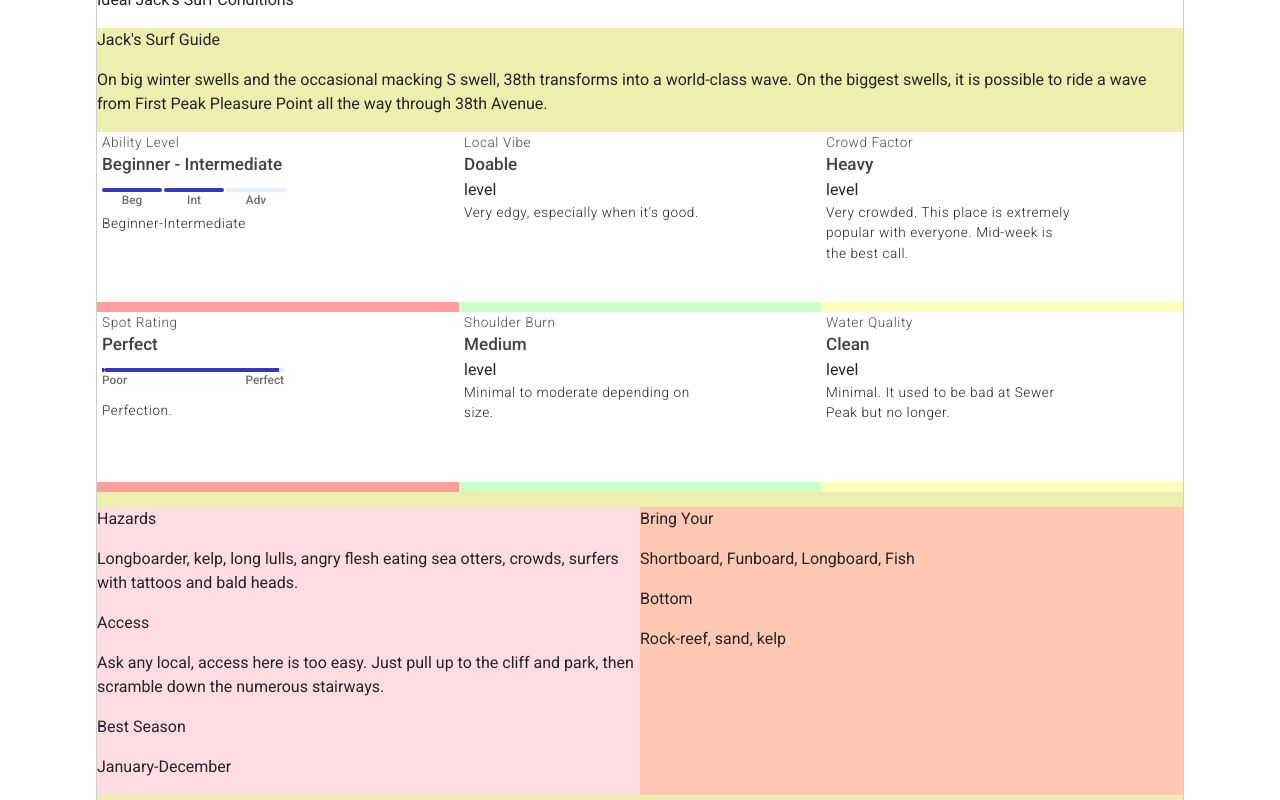
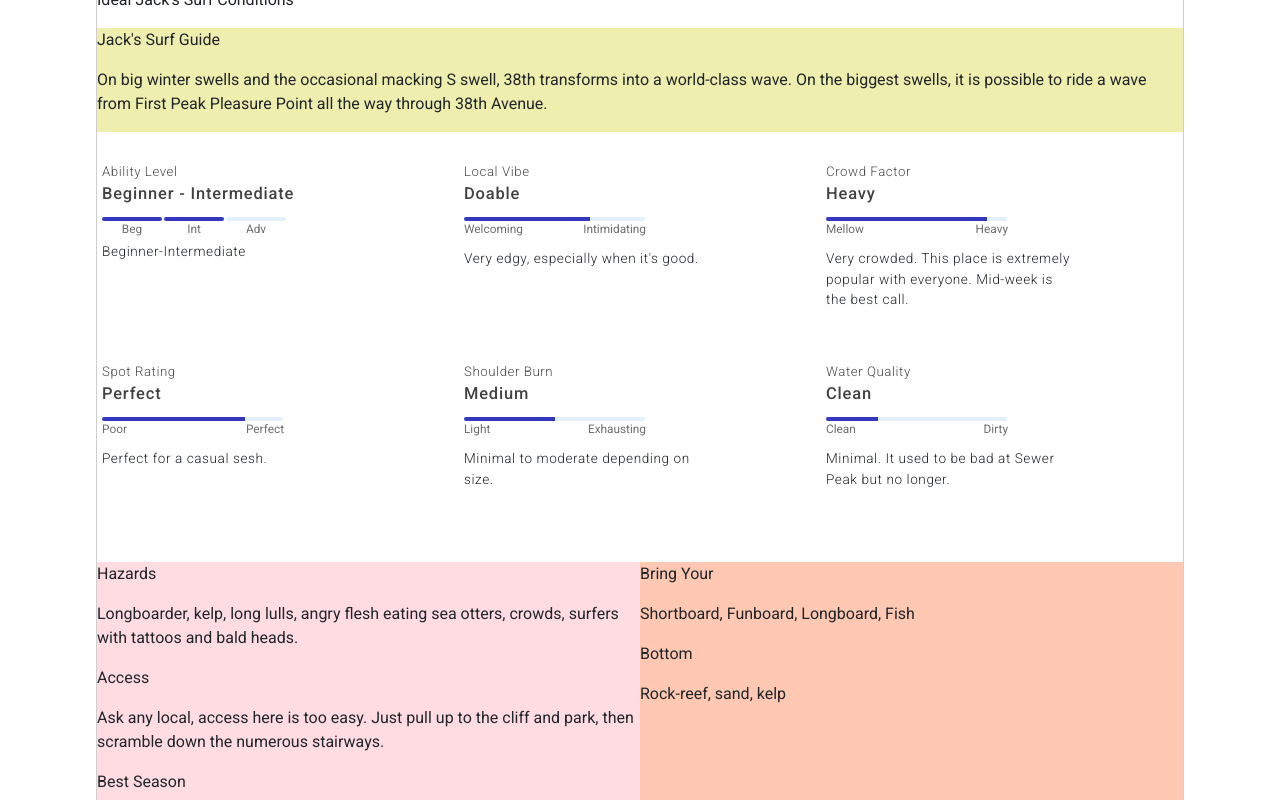
Before and after one commit to AaronoKwok/foam-patrol2, a React (Create React App) app: page /#/surfForecasts/jacks in a window 1280 px wide. Shown: the part 620-1420 px from the top of the page. Built offline with nearby package versions, Linux system fonts and the light colour scheme.

Commit message:
touch up on guide

```diff
--- a/public/index.css
+++ b/public/index.css
@@ -634,7 +634,7 @@ nav {
 
 .fcGuide {
   margin-top: 15px;
-  height: 800px;
+  height: 1000px;
   width: 100%;
   background-color: rgb(238, 238, 175);
 }
@@ -643,17 +643,17 @@ nav {
   display: grid;
   grid-template-columns: repeat(3, 1fr);
   background-color: white;
+  padding-top: 30px;
 }
 
 .guideContainer {
   background-color: white;
   padding-left: 5px;
-  height: 170px;
-  margin-bottom: 10px;
+  height: 200px;
 }
 
 .guideName {
-  font-size: .85em;
+  font-size: .83em;
   font-weight: 300;
   color: rgb(75, 75, 75);
   margin: 0px;
@@ -661,9 +661,10 @@ nav {
 }
 
 .guideTitle {
-  font-size: 1.07em;
+  font-size: 1.03em;
   font-weight: 500;
   margin: 0px;
+  letter-spacing: .05em;
   color: rgb(66, 66, 66)
 }
 
@@ -722,13 +723,9 @@ nav {
 .barDesText {
   margin: 0px;
   font-size: .74em;
-  font-weight: 500;
+  font-weight: 400;
   color: rgb(110, 110, 110);
 }
-
-
-
-
 
 .abilityLevel {
   display: flex;
@@ -758,7 +755,7 @@ nav {
   display: flex;
   justify-content: center;
   font-size: .74em;
-  font-weight: 500;
+  font-weight: 400;
   color: rgb(110, 110, 110);
   margin: 0px;
 }
@@ -788,7 +785,6 @@ nav {
 .addiPoints {
   display: grid;
   grid-template-columns: repeat(2, 1fr);
-  margin-top: 15px;
   background-color: white;
 }
 
@@ -801,41 +797,6 @@ nav {
   height: 100%;
   background-color: rgb(255, 200, 179);
 }
-
-
-
-
-
-
-
-
-
-
-
-
-
-
-
-
-
-
-
-
-
-
-
-
-
-
-
-
-
-
-
-
-
-
-
 
 
 
--- a/src/Data/locationData.json
+++ b/src/Data/locationData.json
@@ -100,7 +100,7 @@
                                                 "spotRating": {
                                                     "title": "Perfect",
                                                     "level": 80,
-                                                    "description": "Perfection."
+                                                    "description": "Perfect for a casual sesh."
                                                 },
                                                 "shoulderBurn": {
                                                     "title": "Medium",
--- a/src/pages/SurfForecasts.js
+++ b/src/pages/SurfForecasts.js
@@ -10,11 +10,15 @@ import astData from "../Data/astData.json"
 
 function SurfForecasts({loc}) {
 
+    const localVibe = loc.guide.localVibe.level
+    const crowdFactor = loc.guide.crowdFactor.level
+    const spotRating = loc.guide.spotRating.level
+    const shoulderBurn = loc.guide.shoulderBurn.level
+    const waterQuality = loc.guide.waterQuality.level
+
     //const {testVar} = useContext(Context)//useContext hook takes the context object from Context.js and provides its data
     const [lookUpLoc, setLookUpLoc] = useState("")
     const [forecastID, setForecastID] = useState("")
-
-    const [change, setChange] = useState(true)
 
     /* ability level */
 
@@ -29,53 +33,29 @@ function SurfForecasts({loc}) {
 
     /* percent bar */
 
-    /* function isFilled(amount) {
+    function isFilled(amount) {
+        const arr = []
         for(let i = 1; i < 101; i++) {
-            if(i === 1) {
-                return <div className="percentBarFirst"></div> //first 4px-width
-            } else if(i < amount || i < 99) {
-                return <div className="percentBarBlue"></div> //blue
-            } else if(i === 100) {
+            arr.push(i)
+        }
+        return arr.map(barSection => {
+            if(barSection === 1) {
+                return <div key={barSection} className="percentBarFirst"></div>
+            } else if(barSection < amount + 1 && barSection !== 100) {
+                return <div key={barSection} className="percentBarBlue"></div>
+            } else if(barSection === 100) {
                 if(amount === 100) {
-                    return <div className="percentBarLastBlue"></div>
+                    return <div key={barSection} className="percentBarLastBlue"></div>
                 } else {
-                    return <div className="percentBarLastGray"></div> //last 4px-width
+                    return <div key={barSection} className="percentBarLastGray"></div>
                 }
             } else {
-                return <div className="percentBarGray"></div> //gray
-            }
-        }
-    } */
-
-    function isFilled(amount) {
-        const arr = []
-        for(let i = 0; i < 101; i++) {
-            arr.push(i)
-        }
-        return arr.map(barPart => {
-            if(barPart === 1) {
-                return <div className="percentBarFirst"></div> //first 4px-width
-            } else if(barPart < amount || barPart < 99) {
-                return <div className="percentBarBlue"></div> //blue
-            } else if(barPart === 100) {
-                if(amount === 100) {
-                    return <div className="percentBarLastBlue"></div>
-                } else {
-                    return <div className="percentBarLastGray"></div> //last 4px-width
-                }
-            } else {
-                return <div className="percentBarGray"></div> //gray
+                return <div key={barSection} className="percentBarGray"></div>
             }
         })
     }
 
-
-
     /* end percent bar */
-
-    function changeState() {
-        setChange(!change)
-    }
 
     function lookChange(event) {
         const text = event.target.value
@@ -133,12 +113,8 @@ function SurfForecasts({loc}) {
             }))
     }, []) */
 
-
-
-
     return (
         <div>
-            {/* <p className="test" onClick={changeState}>test</p> */}
             <div className="filler"></div>
             <section className="locSet">
                 <p className="fcDir">{loc.country} / {loc.state} / {loc.county} / {loc.name}</p>
@@ -183,7 +159,7 @@ function SurfForecasts({loc}) {
                                 <p className="guideName">Spot Rating</p>
                                 <p className="guideTitle">{loc.guide.spotRating.title}</p>
                                 <div className="barContainer">
-                                    {isFilled(loc.guide.spotRating.level)}
+                                    {isFilled(spotRating)}
                                 </div>
                                 <div className="barDes">
                                     <p className="barDesText">Poor</p>
@@ -199,8 +175,12 @@ function SurfForecasts({loc}) {
                             <div className="guideContainer">
                                 <p className="guideName">Local Vibe</p>
                                 <p className="guideTitle">{loc.guide.localVibe.title}</p>
-                                <div>
-                                    level
+                                <div className="barContainer">
+                                    {isFilled(localVibe)}
+                                </div>
+                                <div className="barDes">
+                                    <p className="barDesText">Welcoming</p>
+                                    <p className="barDesText">Intimidating</p>
                                 </div>
                                 <p className="guideDes">{loc.guide.localVibe.description}</p>
                             </div>
@@ -208,8 +188,12 @@ function SurfForecasts({loc}) {
                             <div className="guideContainer">
                                 <p className="guideName">Shoulder Burn</p>
                                 <p className="guideTitle">{loc.guide.shoulderBurn.title}</p>
-                                <div>
-                                    level
+                                <div className="barContainer">
+                                    {isFilled(shoulderBurn)}
+                                </div>
+                                <div className="barDes">
+                                    <p className="barDesText">Light</p>
+                                    <p className="barDesText">Exhausting</p>
                                 </div>
                                 <p className="guideDes">{loc.guide.shoulderBurn.description}</p>
                             </div>
@@ -221,8 +205,12 @@ function SurfForecasts({loc}) {
                             <div className="guideContainer">
                                 <p className="guideName">Crowd Factor</p>
                                 <p className="guideTitle">{loc.guide.crowdFactor.title}</p>
-                                <div>
-                                    level
+                                <div className="barContainer">
+                                    {isFilled(crowdFactor)}
+                                </div>
+                                <div className="barDes">
+                                    <p className="barDesText">Mellow</p>
+                                    <p className="barDesText">Heavy</p>
                                 </div>
                                 <p className="guideDes">{loc.guide.crowdFactor.description}</p>
                             </div>
@@ -230,8 +218,12 @@ function SurfForecasts({loc}) {
                             <div className="guideContainer">
                                 <p className="guideName">Water Quality</p>
                                 <p className="guideTitle">{loc.guide.waterQuality.title}</p>
-                                <div>
-                                    level
+                                <div className="barContainer">
+                                    {isFilled(waterQuality)}
+                                </div>
+                                <div className="barDes">
+                                    <p className="barDesText">Clean</p>
+                                    <p className="barDesText">Dirty</p>
                                 </div>
                                 <p className="guideDes">{loc.guide.waterQuality.description}</p>
                             </div>
```
